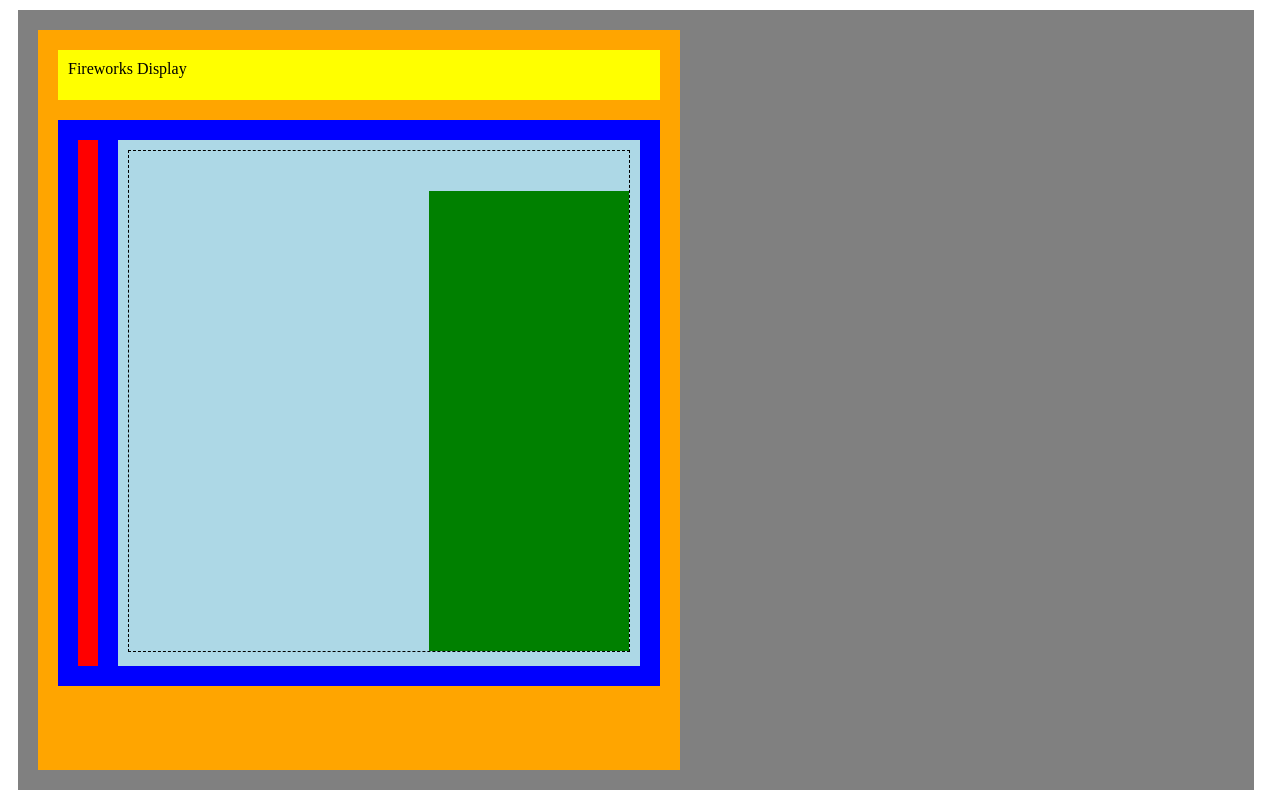
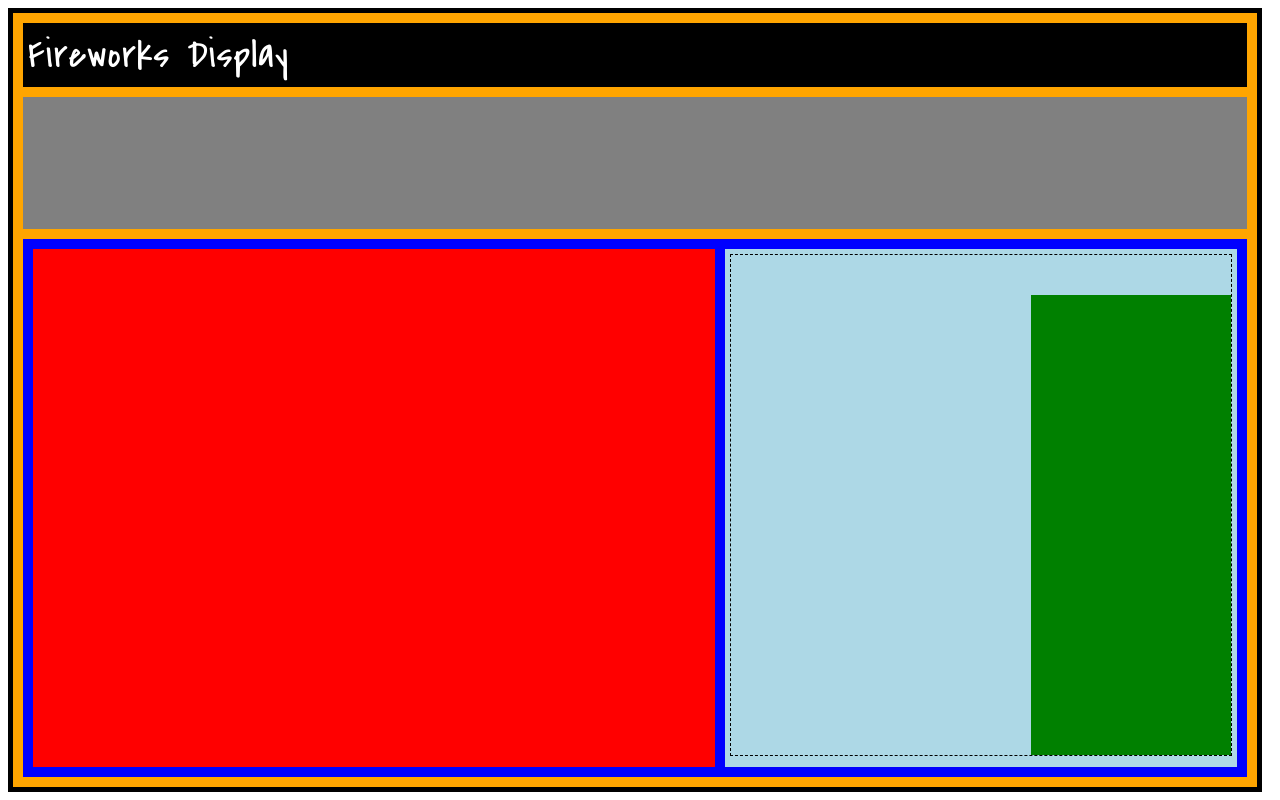
Before and after one commit to chrisbrickey/custom-fireworks, a website: page index.html in a window 1280 px wide. Drawn offline with Linux system fonts and the light colour scheme.

Commit message:
refine spacing and add custom font

```diff
--- a/assets/theStylesheet.css
+++ b/assets/theStylesheet.css
@@ -1,53 +1,60 @@
-.test {
-  color: blue;
+* {
+  font-family: 'Covered By Your Grace', sans-serif;
  }
 
  .outershell {
-   width: 95vw;
-   height: 95vh;
+  width: 98vw;
+  height: 98vh;
   display: flex;
-   background-color: grey;
-   margin: 10px;
-   padding: 10px;
+  background-color: black;
 }
 
 .innershell {
   background-color: orange;
   display: flex;
   flex-direction: column;
-   justify-content: left;
-   align-items: bottom;
-   margin: 10px;
-   padding: 10px;
+  width: 100%;
+  margin: 5px;
+  padding: 5px;
 }
 
 .title {
-   background-color: yellow;
-   height: 30px;
-   margin: 10px;
-   padding: 10px;
+  background-color: black;
+  margin: 5px;
+  padding: 5px;
+  font-size: 40px;
+  letter-spacing: 1px;
+  color: white;
  }
 
- .body {
+.filler {
+  background-color: grey;
+  flex: 1;
+  margin: 5px;
+  padding: 5px;
+}
+
+.main {
   background-color: blue;
   display: flex;
   flex-direction: row;
-   margin: 10px;
-   padding: 10px;
+  margin: 5px;
+  padding: 5px;
 }
 
 .control-container {
   background-color: red;
+  flex: 1;
   display: flex;
   flex-direction: column;
-   margin: 10px;
-   padding: 10px;
+  margin: 5px;
+  padding: 5px;
 }
 
 .canvas-container {
   background-color: lightblue;
-  margin: 10px;
-  padding: 10px;
+  margin: 5px;
+  padding: 5px;
 }
 
 #myCanvas {
--- a/index.html
+++ b/index.html
@@ -4,6 +4,7 @@
         <meta charset="utf-8">
         <title>Custom Fireworks</title>
         <link rel="stylesheet" type="text/css" href="./assets/theStylesheet.css">
+        <link href="https://fonts.googleapis.com/css?family=Covered+By+Your+Grace" rel="stylesheet">
     </head>
 
     <body>
@@ -12,8 +13,11 @@
             <div class="innershell">
 
 
-                <div class="title">Fireworks Display</div>
-                <div class="body">
+                <header class="title">Fireworks Display</header>
+
+                <div class="filler"></div>
+
+                <main class="main">
 
                     <div class="control-container"></div>
 
@@ -23,7 +27,7 @@
                             Sorry, your browser doesn't support canvas technology.  Upgrade your browser to see this content.
                         </canvas>
 
-                    </div>
+                    </main>
 
 
                 </div>
--- a/lib/entry.js
+++ b/lib/entry.js
@@ -1,11 +1,11 @@
 document.addEventListener("DOMContentLoaded", function(){
   const theCanvas = document.getElementById("myCanvas");
-  theCanvas.width = 500;
-  theCanvas.height = 500;
+  theCanvas.width = 1000;
+  theCanvas.height = 700;
 
   const ctx = theCanvas.getContext("2d");
   ctx.fillStyle = "green";
-  ctx.fillRect(300, 40, 500, 500);
+  ctx.fillRect(300, 40, 1500, 1500);
 
   // ctx.beginPath();
   // ctx.arc(100, 100, 20, 0, 2*Math.PI, true);
```
Lines whose indentation alone changed are shown as unchanged.
